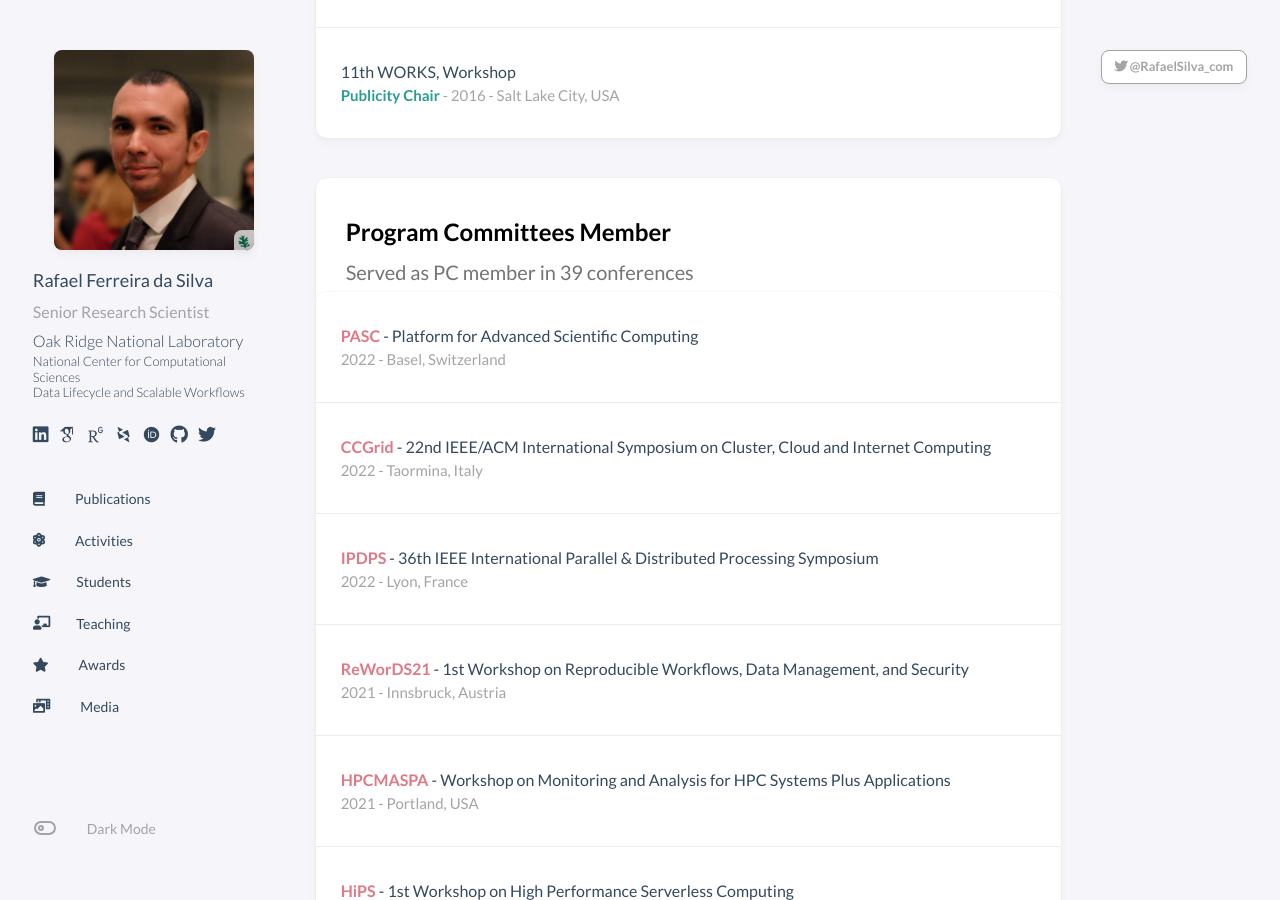
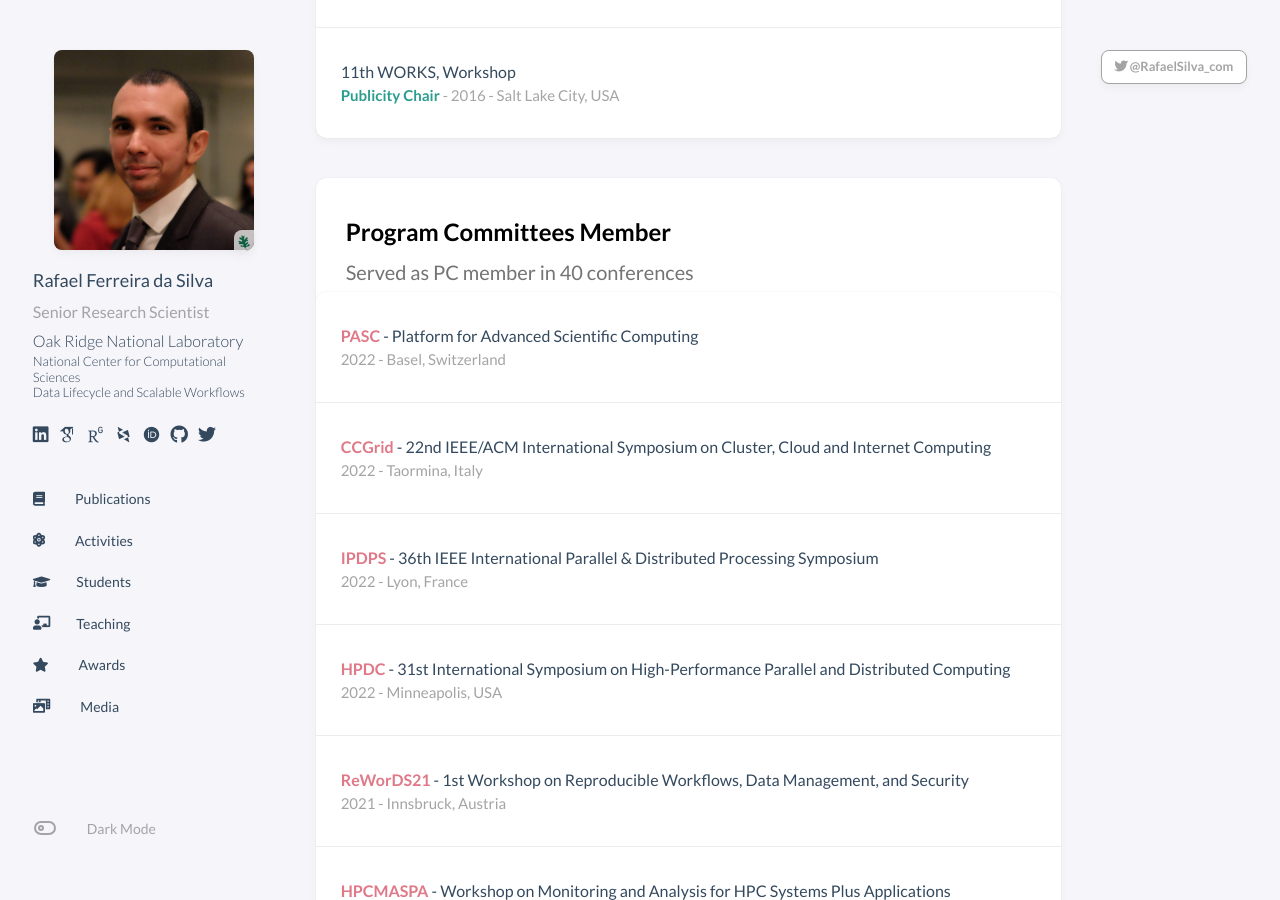
Before and after one commit to rafaelfsilva/rafaelfsilva.github.io, a Jekyll site: the page built from _pages/activities.html, in a window 1280 px wide and 900 px high, scrolled down 2197 px. Built offline with Jekyll 4.4.1, drawn with Linux system fonts in a browser that asks for light colours; some web fonts are replaced; a script that is not in the unit is left out; comment, search, counter and statistics services are not loaded.

Commit message:
Update activities_pc.yml

```diff
--- a/_data/activities_pc.yml
+++ b/_data/activities_pc.yml
@@ -1,3 +1,9 @@
+- conference: 31st International Symposium on High-Performance Parallel and Distributed Computing
+  series: HPDC
+  year: 2022
+  location: Minneapolis, USA
+  link: http://www.hpdc.org/2022/
+
 - conference: 36th IEEE International Parallel & Distributed Processing Symposium
   series: IPDPS
   year: 2022
```
